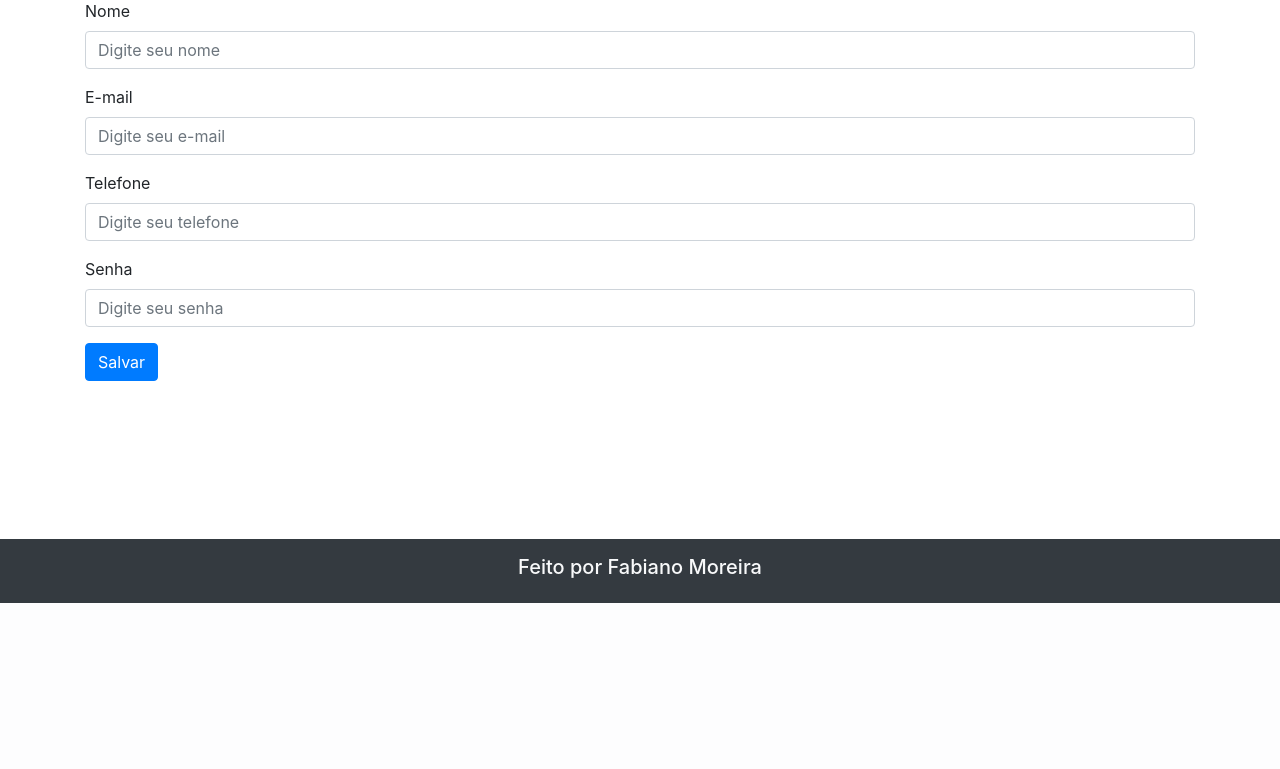
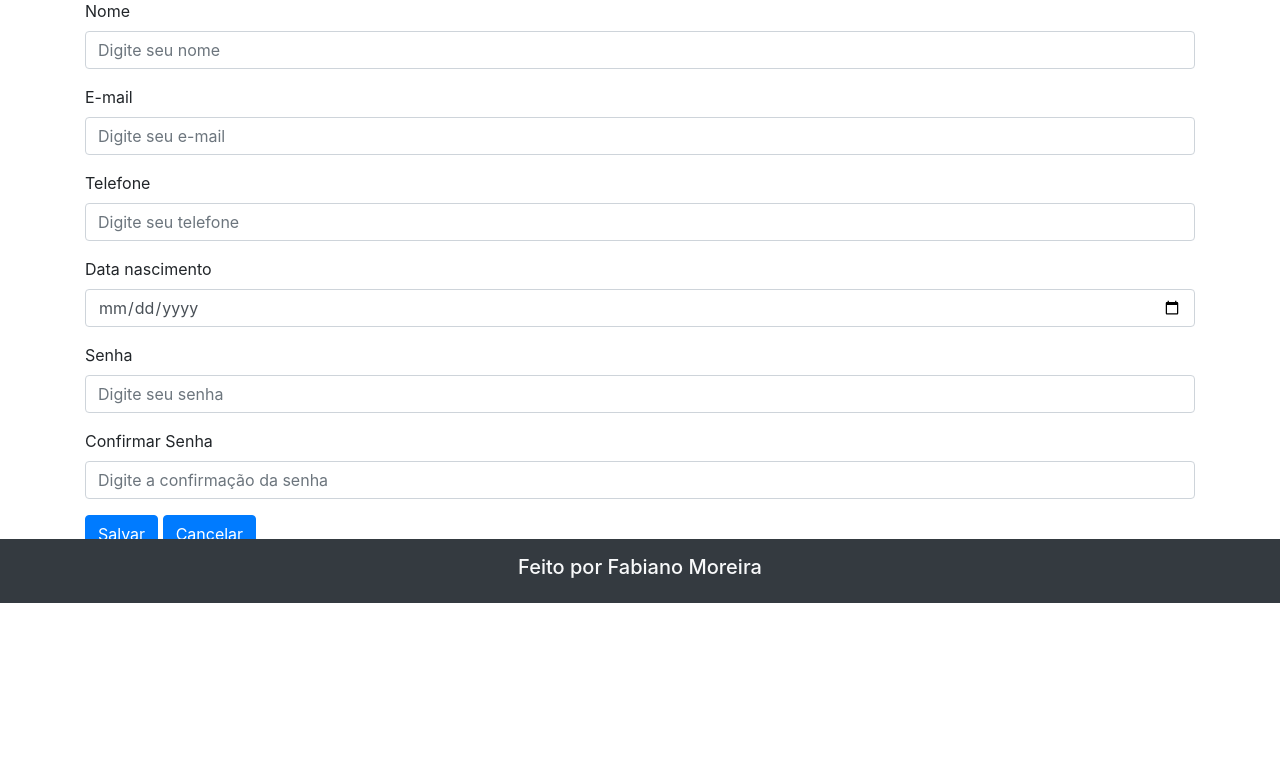
Before and after one commit to fmoreirati/phpSchool, a PHP site: page /phpSchool/index.php?p=cadastro in a window 1280 px wide. Shown: the part 197-966 px from the top of the page. Before the commit the page ends 800 px from the top, so only its background shows below. Run offline with PHP 8.4, Linux system fonts and the light colour scheme.

Commit message:
202010121

```diff
--- a/controller/aluno-controller.php
+++ b/controller/aluno-controller.php
@@ -1,20 +1,26 @@
 <?php
 require_once("./models/aluno.php");
 require_once("./pages/message.php");
+$aluno = new Aluno;
 
 if(!empty($_POST)){
-    $aluno = new Aluno;
     $aluno->nome = $_POST['nome'];
     $aluno->email = $_POST['email'];
     $aluno->tel = $_POST['tel'];
     $aluno->pws = $_POST['pws'];
+    $aluno->datanasc = $_POST['datanasc'];
+    $confpws = $_POST['confpws'];
 
     //var_dump($aluno);
 
     try{
-        $aluno->valida();
+        $aluno->valida($confpws);
         $aluno->salvar();
         aviso("Cadastrado com sucesso!");
+        $aluno = new Aluno;
+        echo "<script> this.form.reset();</script>";
+        //echo "<script> window.location.href = 'http://localhost/phpSchool/index.php';</script>";
+        //header("Location: http://localhost/phpSchool/index.php");
     } catch(Exception $erro){
        error($erro->getMessage());
     }
--- a/dao/conecta.php
+++ b/dao/conecta.php
@@ -6,7 +6,7 @@ class DAO
     {
         $pdo = null;
         try {
-            $pdo = new PDO("mysql:host=". HOST .";dbname=". DB , USER, PASS);
+            $pdo = new PDO("mysql:host=". HOST .";port=". PORT .";dbname=". DB , USER, PASS);
             //$pdo->setAttribute(PDO::ATTR_DEFAULT_FETCH_MODE, PDO::FETCH_OBJ);
             $pdo->setAttribute(PDO::ATTR_ERRMODE, PDO::ERRMODE_EXCEPTION);
         } catch (PDOException $e) {
--- a/models/aluno.php
+++ b/models/aluno.php
@@ -15,7 +15,6 @@ class Aluno{
             $date = date("Y-m-d", strtotime($this->datanasc));
             $pass = crypt($this->pws, $this->email);
             $dao = new DAO;
-            var_dump($dao);
             $sql = "INSERT into aluno(nome, email, tel, ativo, pws, datanasc) VALUES (:nome, :email, :tel, :ativo, :senha, :datanasc)";
             $stman = $dao->conecta()->prepare($sql);
             $stman->bindParam(":nome", $this->nome);
@@ -30,7 +29,7 @@ class Aluno{
          }
     }
 
-    public function valida(){
+    public function valida($conf){
         $error = "";
         if ($this->nome == ""){
             $error .= "Nome em branco.<br>";
@@ -39,6 +38,9 @@ class Aluno{
         if ($this->email == ""){
             $error .= "E-mail em branco.<br>";
         }
+        else if(!strstr($this->email,"@") && !strstr($this->email,".")  ){
+            $error .= "E-mail invalido.<br>";
+        }
 
         if ($this->tel == ""){
             $error .= "Telefone em branco.<br>";
@@ -46,6 +48,12 @@ class Aluno{
 
         if ($this->pws == ""){
             $error .= "Senha em branco.<br>";
+        }
+        else if(strlen($this->pws) < 6) {
+            $error .= "Senha senha muito curta! Minimo de 6 caracteres.<br>";
+        }
+        else if($this->pws != $conf) {
+            $error .= "Senhas diferentes.<br>";
         }
 
         if ($error != ""){
--- a/pages/form-user.php
+++ b/pages/form-user.php
@@ -6,33 +6,48 @@
     <form action="" method="POST">
         <div class="form-group">
             <label for="nome">Nome</label>
-            <input type="text" class="form-control" id="nome" aria-describedby="nomeHelp" placeholder="Digite seu nome" name="nome">
+            <input type="text" class="form-control" id="nome" aria-describedby="nomeHelp" placeholder="Digite seu nome" name="nome" required value='<?=$aluno->nome?>'>
             <small id="nomeHelp" class="form-text text-muted"></small>
         </div>
 
         <div class="form-group">
             <label for="email">E-mail</label>
             <input type="email" class="form-control" id="email" aria-describedby="emailHelp"
-                placeholder="Digite seu e-mail" name="email">
+                placeholder="Digite seu e-mail" name="email" required value=<?=$aluno->email?>>
             <small id="emailHelp" class="form-text text-muted"></small>
         </div>
 
         <div class="form-group">
             <label for="tel">Telefone</label>
             <input type="tel" class="form-control" id="tel" aria-describedby="telHelp"
-                placeholder="Digite seu telefone" name="tel">
+                placeholder="Digite seu telefone" name="tel" value=<?=$aluno->tel?>>
+            <small id="telHelp" class="form-text text-muted"></small>
+        </div>
+
+        <div class="form-group">
+            <label for="datanasc">Data nascimento</label>
+            <input type="date" class="form-control" id="datanasc" aria-describedby="telHelp"
+                placeholder="Digite sua data de Nascimento" name="datanasc" value=<?=$aluno->datanasc?>>
             <small id="telHelp" class="form-text text-muted"></small>
         </div>
 
         <div class="form-group">
             <label for="pws">Senha</label>
             <input type="password" class="form-control" id="pws" aria-describedby="pwsHelp"
-                placeholder="Digite seu senha" name="pws">
+                placeholder="Digite seu senha" name="pws" required>
             <small id="pwsHelp" class="form-text text-muted"></small>
         </div>
 
         <div class="form-group">
+            <label for="confpws">Confirmar Senha</label>
+            <input type="password" class="form-control" id="confpws" aria-describedby="confPwsHelp"
+                placeholder="Digite a confirmação da senha" name="confpws" required>
+            <small id="confPwsHelp" class="form-text text-muted"></small>
+        </div>
+
+        <div class="form-group">
             <button type="submit" class="btn btn-primary">Salvar</button>
+            <button type="reset" class="btn btn-primary">Cancelar</button>
         </div>
 
     </form>
```
